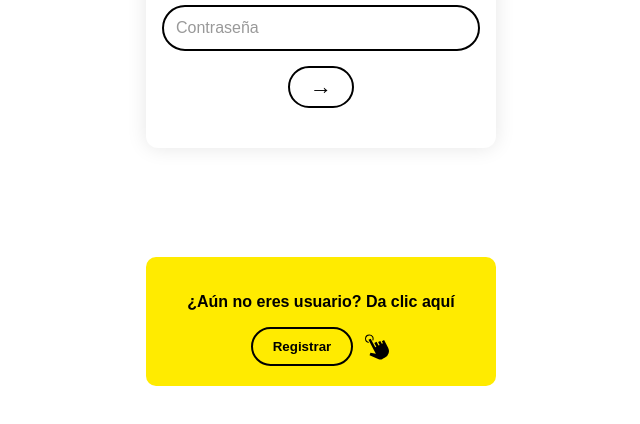
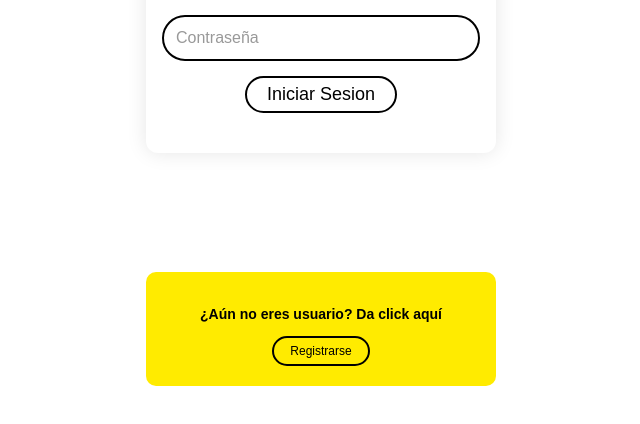
Before and after one commit to RafaelMenchaca/planeacion-docente-ia, a plain HTML site: page login.html in a window 1280 px wide. Shown: the part 374-798 px from the top of the page, without its empty margins (319-959 px from the left). Drawn offline with Linux system fonts and the light colour scheme.

Commit message:
index.html deleted registrar button, login.html click icon deleted, arrow to log in deleted, and replaced with iniciar sesion

```diff
--- a/css/login.css
+++ b/css/login.css
@@ -83,7 +83,7 @@ body {
     border: 2px solid #000;
     border-radius: 25px;
     padding: 6px 20px;
-    font-size: 22px;
+    font-size: 18px;
     cursor: pointer;
     display: inline-block;
 }
@@ -99,13 +99,17 @@ body {
     box-sizing: border-box;
 }
 
+.registro-box p {
+    font-size: 14px;
+}
+
 .btn-registrar {
-    padding: 10px 20px;
+    padding: 6px 16px;
     background-color: transparent;
     border: 2px solid #000;
     border-radius: 30px;
-    font-weight: bold;
     cursor: pointer;
+    font-size: 12px;
 }
 
 .registro-con-icono {
@@ -131,7 +135,7 @@ body {
     }
 
     .registro-box {
-        padding: 16px 12px;
+        padding: 16px 8px;
     }
 
     .login-box input {
@@ -141,7 +145,7 @@ body {
 
     .btn-ingresar {
         padding: 6px 16px;
-        font-size: 18px;
+        font-size: 14px;
     }
 
     .icono-usuario {
--- a/login.html
+++ b/login.html
@@ -23,17 +23,16 @@
                     <label for="password" class="sr-only">Contraseña</label>
                     <input type="password" id="password" placeholder="Contraseña" name="password" required />
 
-                    <button type="submit" class="btn-ingresar">→</button>
+                    <button type="submit" class="btn-ingresar">Iniciar Sesion</button>
                 </form>
             </section>
         </section>
 
         <!-- Caja de registro -->
         <section class="registro-box">
-            <p><strong>¿Aún no eres usuario? Da clic aquí</strong></p>
+            <p><strong>¿Aún no eres usuario? Da click aquí</strong></p>
             <div class="registro-con-icono">
-                <button class="btn-registrar">Registrar</button>
-                <img src="assets/click.svg" alt="Click icono" class="icono-click" />
+                <button class="btn-registrar">Registrarse</button>
             </div>
         </section>
     </main>
```
Also changed, not shown: index.html (+1 -2 lines).
